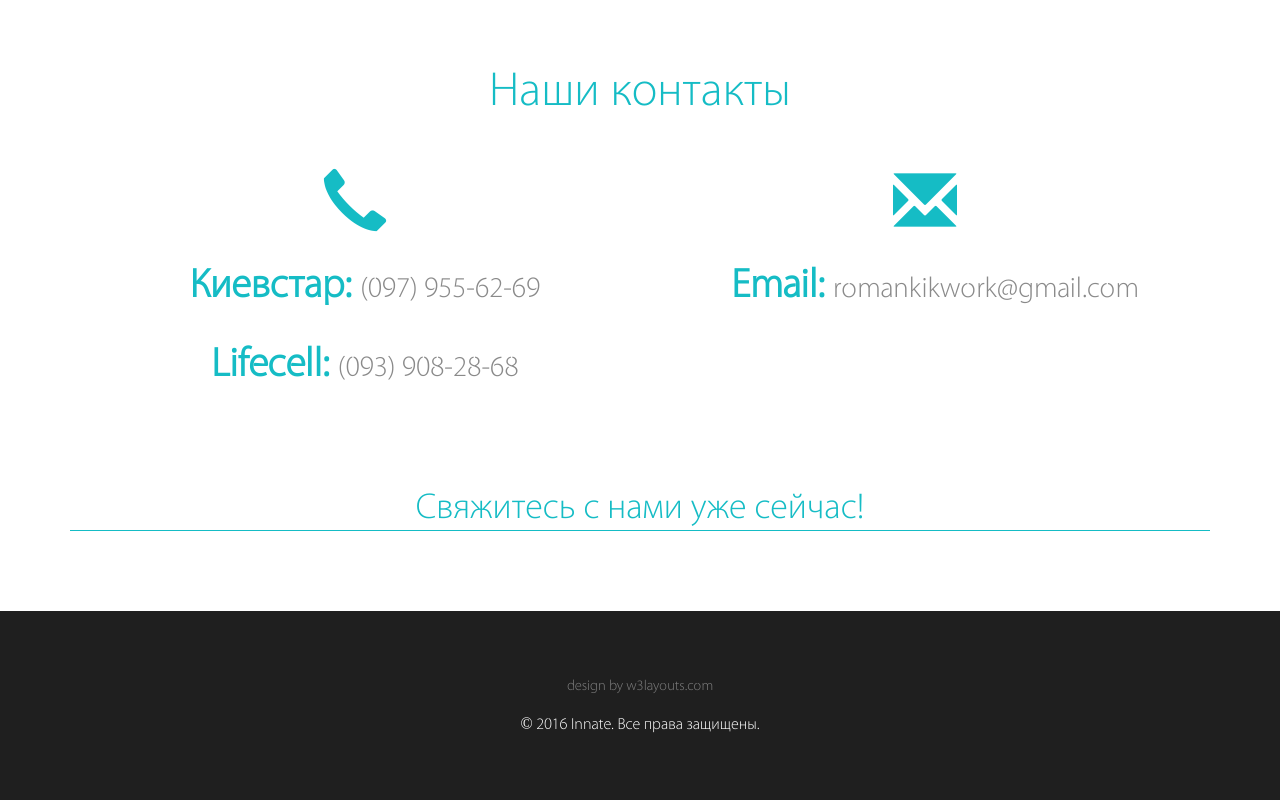
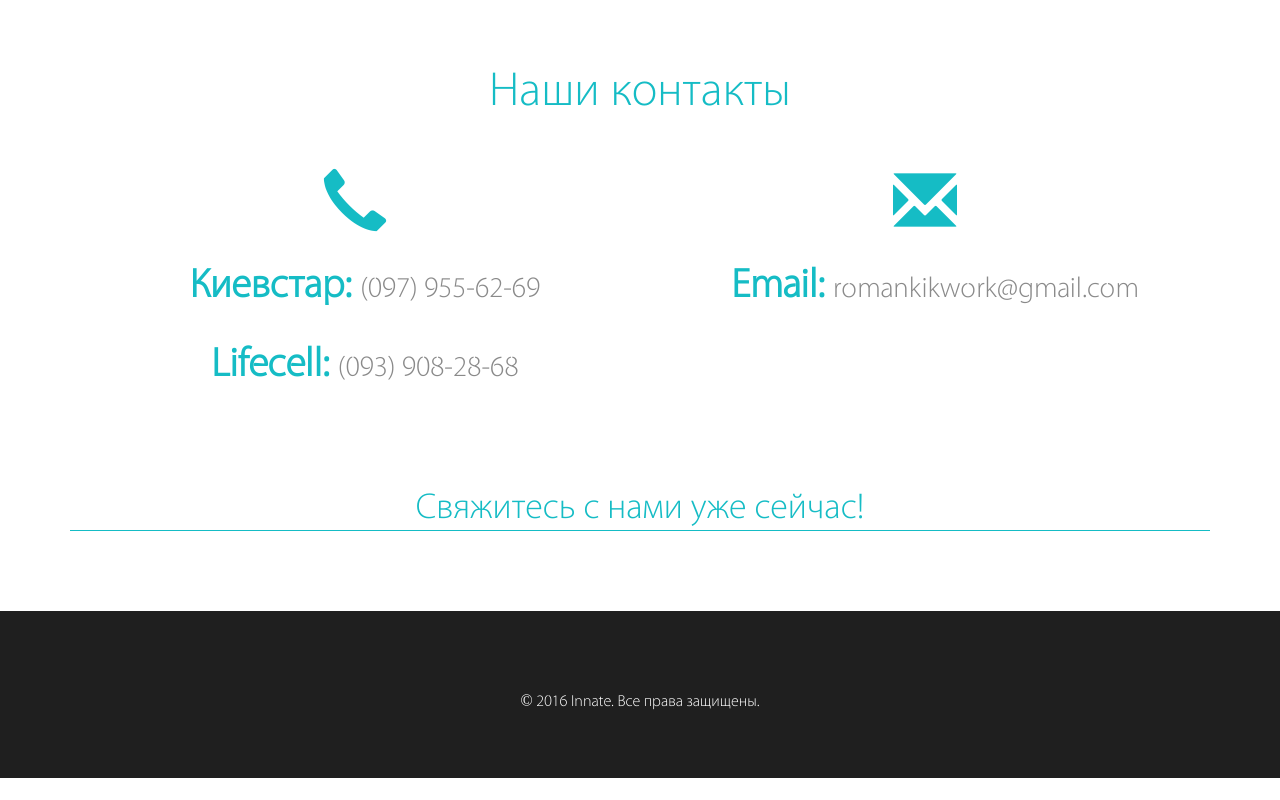
Before and after one commit to mebel-innate/mebel-innate.github.io, a plain HTML site: page index.html in a window 1280 px wide. Shown: the part 3259-4059 px from the top of the page. After the commit the page ends 4037 px from the top, so only its background shows below. Drawn offline with Linux system fonts and the light colour scheme.

Commit message:
Update index.html

```diff
--- a/index.html
+++ b/index.html
@@ -493,7 +493,6 @@ License URL: http://creativecommons.org/licenses/by/3.0/
 	<div class="footer agileits w3layouts">
 
 				<div class="container">
-					<a href="https://w3layouts.com/" class="rights">design by w3layouts.com</a>
 					<p class="footer-class">&copy; 2016 Innate. Все права защищены. </p>
 				</div>
 
```
